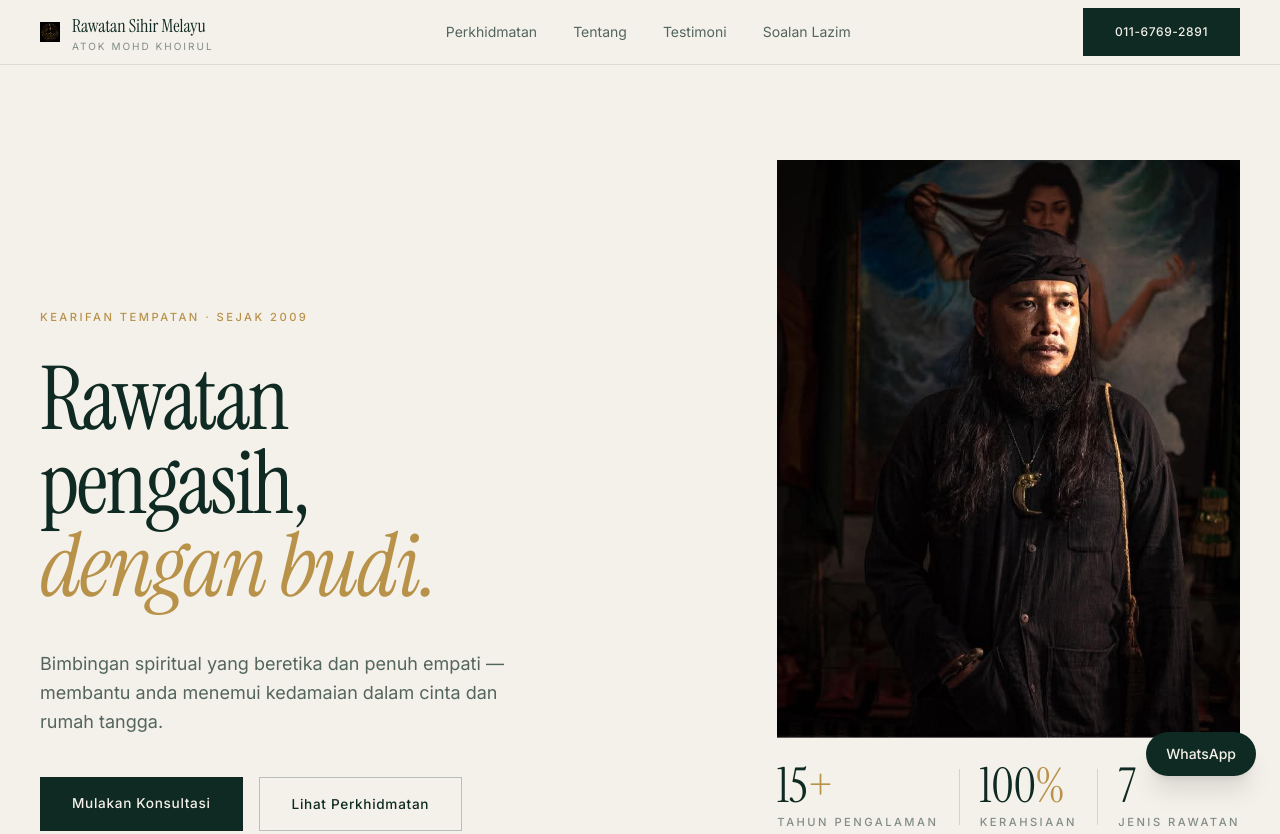
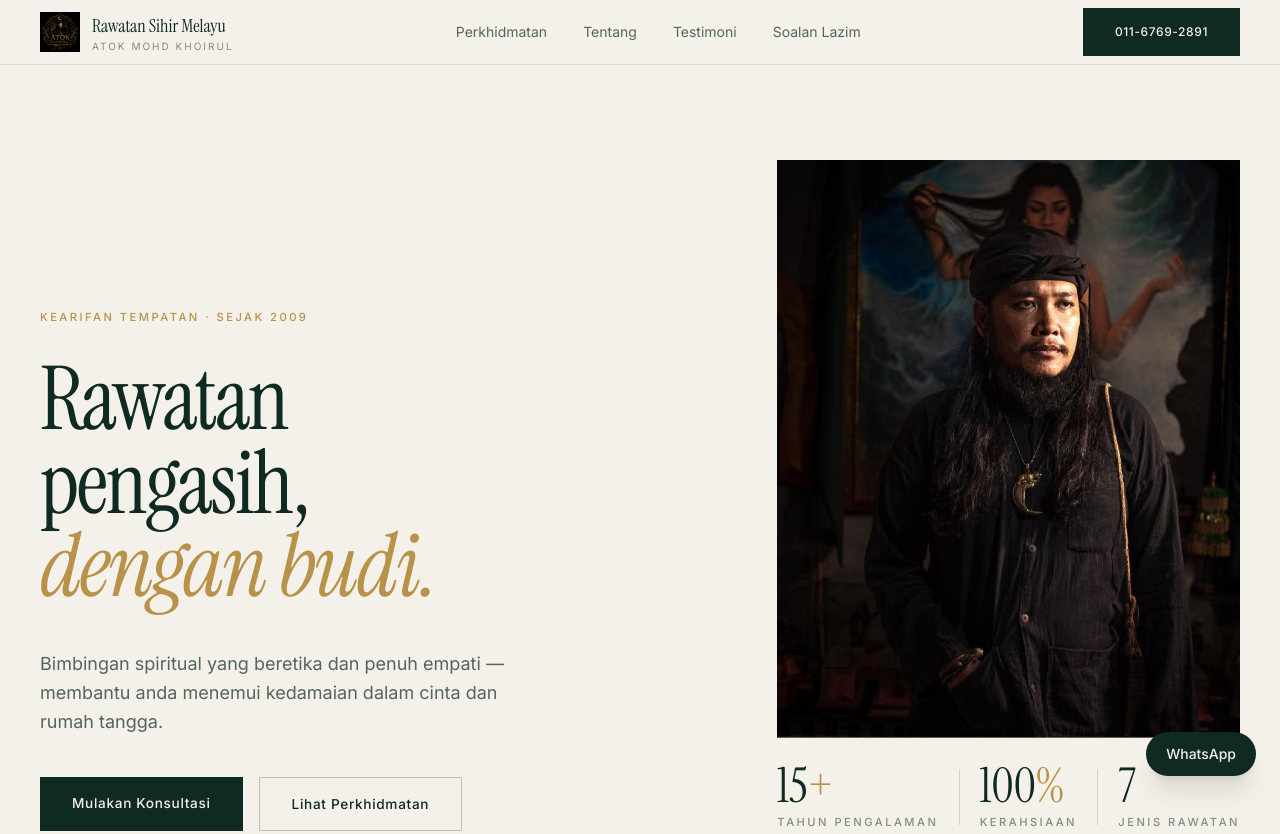
Before and after one commit to maulanabadarin123/rawatan-sihir-melayu, a plain HTML site: page index.html in a window 1280 px wide. Shown: the top 834 px of the page. Drawn offline with nearby package versions, Linux system fonts and the light colour scheme.

Commit message:
Increase logo image width in index.html

```diff
--- a/index.html
+++ b/index.html
@@ -112,7 +112,7 @@
         <div class="max-w-7xl mx-auto px-6 lg:px-10 h-16 flex items-center justify-between">
             <!-- LOGO + NAMA PENUH -->
             <a href="#" class="flex items-center gap-3">
-                <img src="WhatsApp Image 2026-11-15 at 18.50.18 (2).jpeg" alt="logo" width=20;>
+                <img src="WhatsApp Image 2026-11-15 at 18.50.18 (2).jpeg" alt="logo" width=40;>
                 <div class="leading-tight">
                     <span class="block font-serif text-lg text-forest">Rawatan Sihir Melayu</span>
                     <span class="block text-[10px] tracking-[0.2em] uppercase text-forest/50">Atok Mohd Khoirul</span>
```
